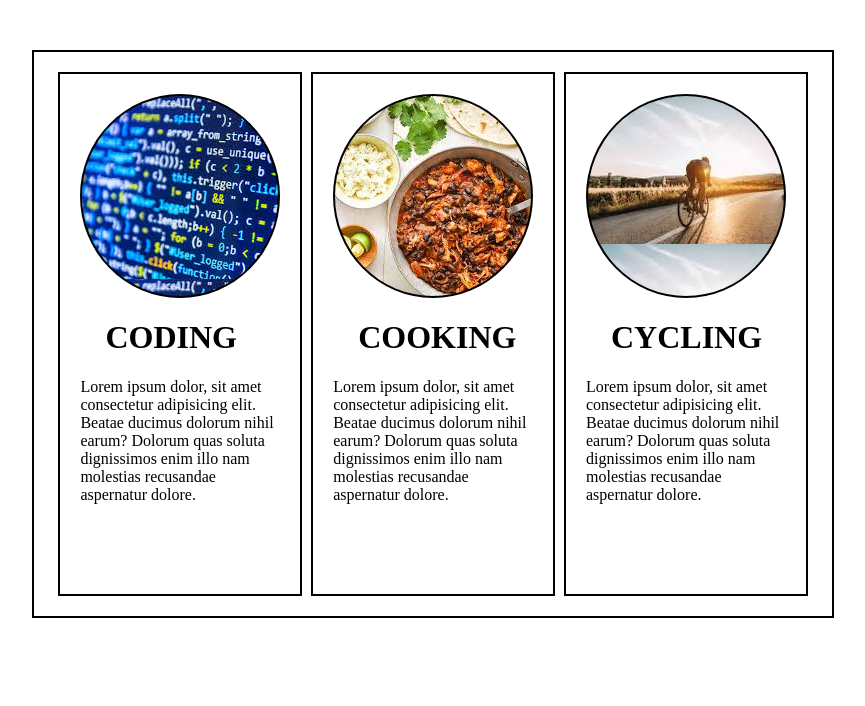
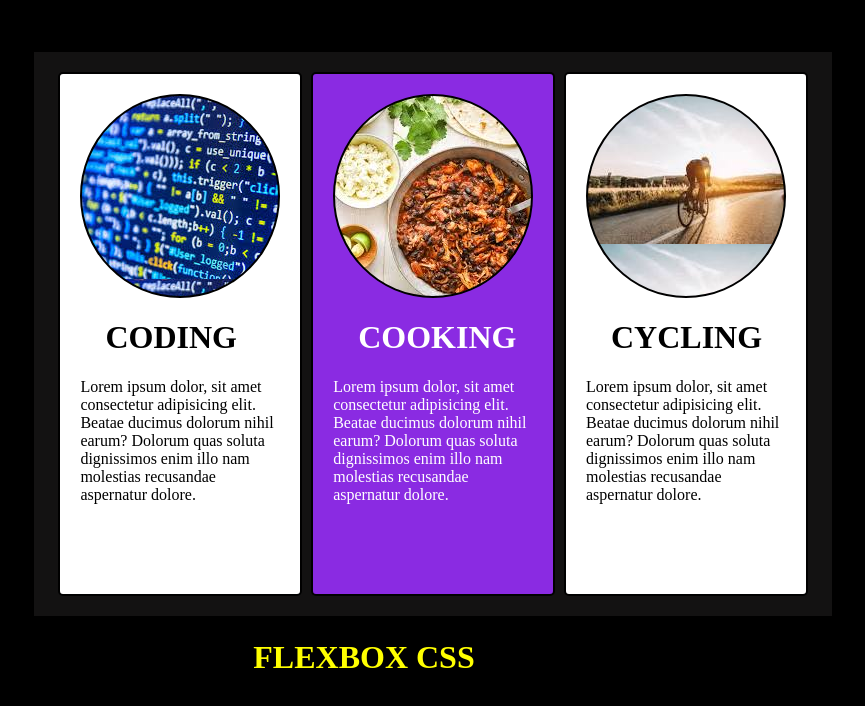
Before and after one commit to suresh-penkey12/23R-DAY14, a plain HTML site: page index.html in a window 1280 px wide. Shown: the whole page, without its empty margins (276-1141 px from the left). Drawn offline with Linux system fonts and the light colour scheme.

Commit message:
version2

```diff
--- a/day14.css
+++ b/day14.css
@@ -10,6 +10,7 @@
     justify-content: space-around;
     flex-wrap: wrap;
     padding:20px;
+    background-color: rgb(19, 18, 18);
 
 }
 .a{
@@ -17,6 +18,7 @@
     width:200px;
     height:60vh;
     padding:20px;
+    border-radius: 5PX;
 }
 .a1{
     border: 2px solid;
@@ -42,6 +44,19 @@
 .a22{
     background-color: blueviolet;
 }
-.a{
+body{
+    background-color:black;
+}
+.d{
     background-color: white;
 }
+.c{
+    background-color: aliceblue;
+}
+.z{
+    text-align: center;
+    color:yellow;
+}
+.x{
+    color:white;
+}
--- a/index.html
+++ b/index.html
@@ -8,21 +8,24 @@
   </head>
   <body>
     <div class="main-container">
-      <div class="a">
+      <div class="a d">
         <div class="a1"></div>
         <h1 class="b">CODING</h1>
         <p>Lorem ipsum dolor, sit amet consectetur adipisicing elit. Beatae ducimus dolorum nihil earum? Dolorum quas soluta dignissimos enim illo nam molestias recusandae aspernatur dolore.</p>
       </div>
-      <div class="a">
+      <div class="a a22">
         <div class="a2"></div>
-        <h1 class="b">COOKING</h1>
-        <p>Lorem ipsum dolor, sit amet consectetur adipisicing elit. Beatae ducimus dolorum nihil earum? Dolorum quas soluta dignissimos enim illo nam molestias recusandae aspernatur dolore.</p>
+        <h1 class="b x">COOKING</h1>
+        <p class="x">Lorem ipsum dolor, sit amet consectetur adipisicing elit. Beatae ducimus dolorum nihil earum? Dolorum quas soluta dignissimos enim illo nam molestias recusandae aspernatur dolore.</p>
       </div>
-      <div class="a">
+      <div class="a d">
         <div class="a3"></div>
         <h1 class="b">CYCLING</h1>
         <p>Lorem ipsum dolor, sit amet consectetur adipisicing elit. Beatae ducimus dolorum nihil earum? Dolorum quas soluta dignissimos enim illo nam molestias recusandae aspernatur dolore.</p>
       </div>
     </div>
+    <div>
+        <h1 class="z">FLEXBOX CSS</h1>
+    </div>
   </body>
 </html>
```
